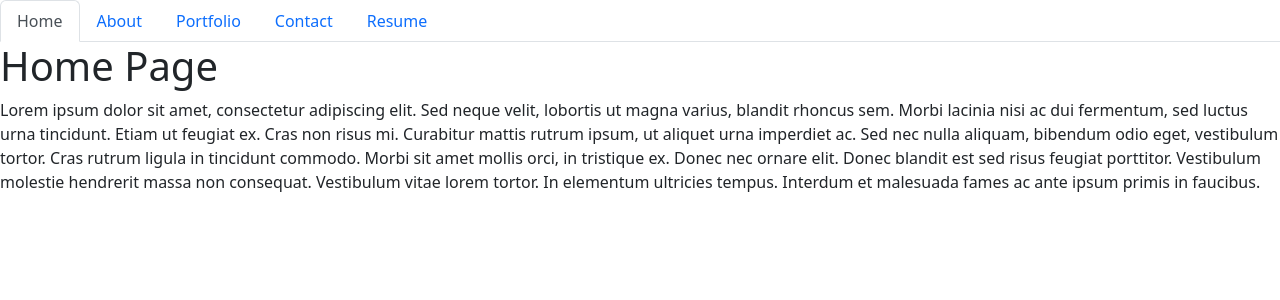
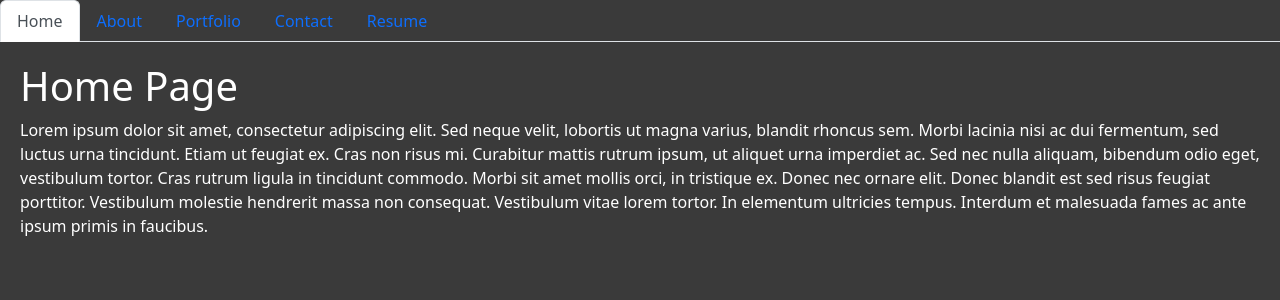
Before and after one commit to ZBerkley88/reacting-to-ducklings, a React (Create React App) app: page / in a window 1280 px wide. Shown: the top 300 px of the page. Built offline with nearby package versions, Linux system fonts and the light colour scheme.

Commit message:
minor CSS adjustments

```diff
--- a/src/App.css
+++ b/src/App.css
@@ -1,5 +1,24 @@
+/* Universal Elements */
+:root {
+    --dark: #1E1E1E;
+    --not-so-dark: #3A3A3A;
+    --primary: #FFFFFF;
+    --secondary: #564787;
+    --grey: #E3E3E3;
+    --red: #fc5757;
+}
+
+* {
+    background-color: var(--not-so-dark);
+    color: var(--primary);
+}
+
+.page {
+ margin: 20px;
+}
+
 .form {
-    margin: 20px;
+    /* margin: 20px; */
     width: 50%;
   }
 
--- a/src/components/pages/About.js
+++ b/src/components/pages/About.js
@@ -2,7 +2,7 @@ import React from 'react';
 
 export default function About() {
   return (
-    <div>
+    <div className="page">
       <h1>About Page</h1>
       <p>
 
--- a/src/components/pages/Contact.js
+++ b/src/components/pages/Contact.js
@@ -3,7 +3,7 @@ import Form from "../Form"
 
 export default function Contact() {
   return (
-    <div>
+    <div className="page">
       <h1>Contact Page</h1>
       <Form />
     </div>
--- a/src/components/pages/Home.js
+++ b/src/components/pages/Home.js
@@ -2,7 +2,7 @@ import React from 'react';
 
 export default function Home() {
   return (
-    <div>
+    <div className="page">
       <h1>Home Page</h1>
       <p>
         Lorem ipsum dolor sit amet, consectetur adipiscing elit. Sed neque
--- a/src/components/pages/Portfolio.js
+++ b/src/components/pages/Portfolio.js
@@ -2,7 +2,7 @@ import React from 'react';
 
 export default function Portfolio() {
   return (
-    <div>
+    <div className="page">
       <h1>Portfolio</h1>
       <p>
         Donec a volutpat quam. Curabitur nec varius justo, sed rutrum ligula.
--- a/src/components/pages/Resume.js
+++ b/src/components/pages/Resume.js
@@ -2,14 +2,14 @@ import React from "react";
 
 export default function Resume() {
   return (
-    <div>
+    <div className="page">
       <h1>Resume Page</h1>
       <a
         type="button"
         className="btn btn-secondary btn-lg"
         href="/public/ZMB Resume 2023.pdf"
         download
-      >Download Me    </a>
+      >Download Me</a>
     </div>
   );
 }
```
